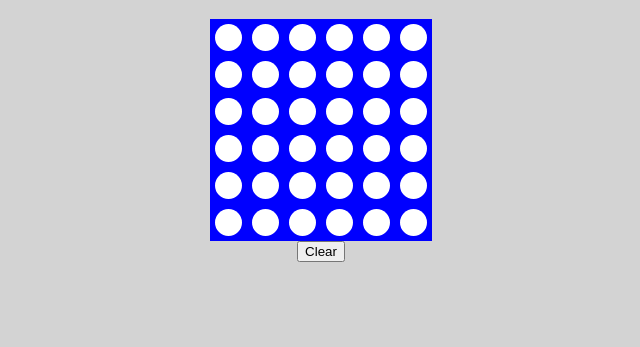
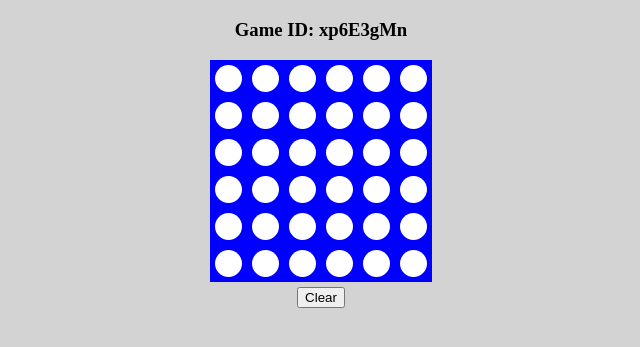
Before and after one commit to Carbon000/Connect-Four, a plain HTML site: page index.html in a window 1280 px wide. Shown: the part 61-408 px from the top of the page, without its empty margins (319-959 px from the left). Drawn offline with Linux system fonts and the light colour scheme.

Commit message:
added place to put game ID

```diff
--- a/index.html
+++ b/index.html
@@ -10,6 +10,7 @@
 </head>
 <body>
     <h1 id="title">Connect Four</h1>
+    <h3 id="subtitle">Game ID: xp6E3gMn</h3>
     <div>
 
     <table id="board">
--- a/style.css
+++ b/style.css
@@ -1,4 +1,7 @@
 #title {
+text-align: center;
+}
+#subtitle {
 text-align: center;
 }
 body{
@@ -28,4 +31,5 @@ table {
 #clear{
     justify-content: center;
     display: flex;
+    margin: 5px;
 }
```
